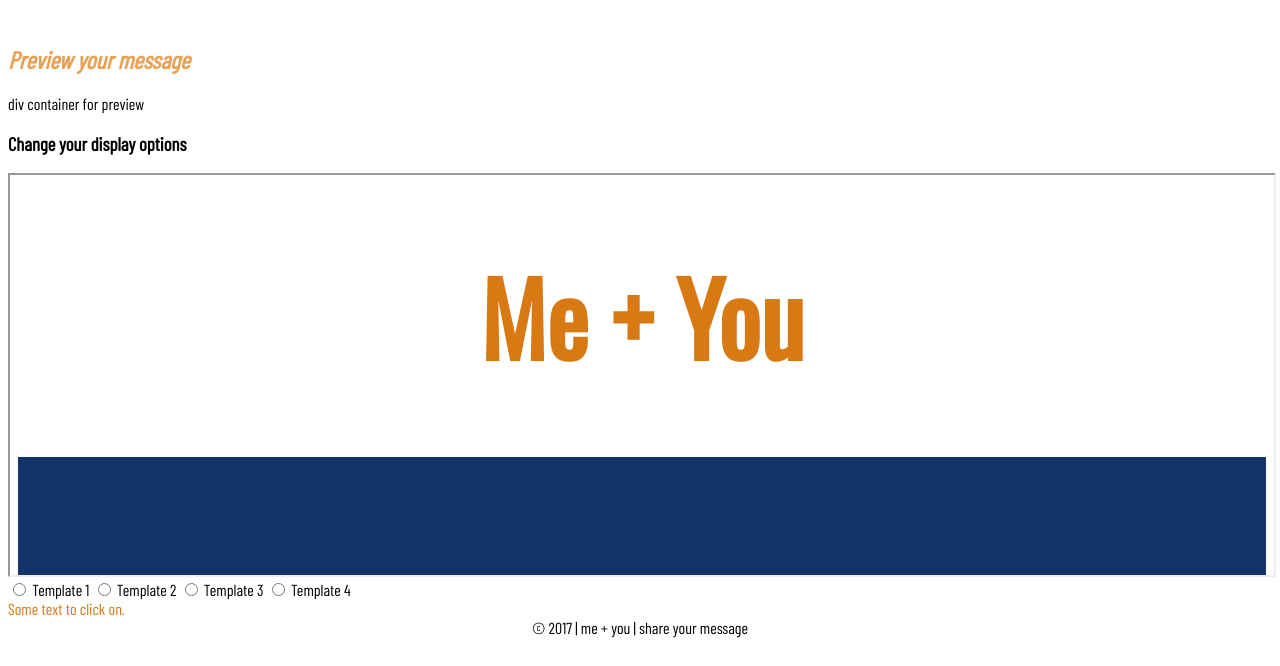
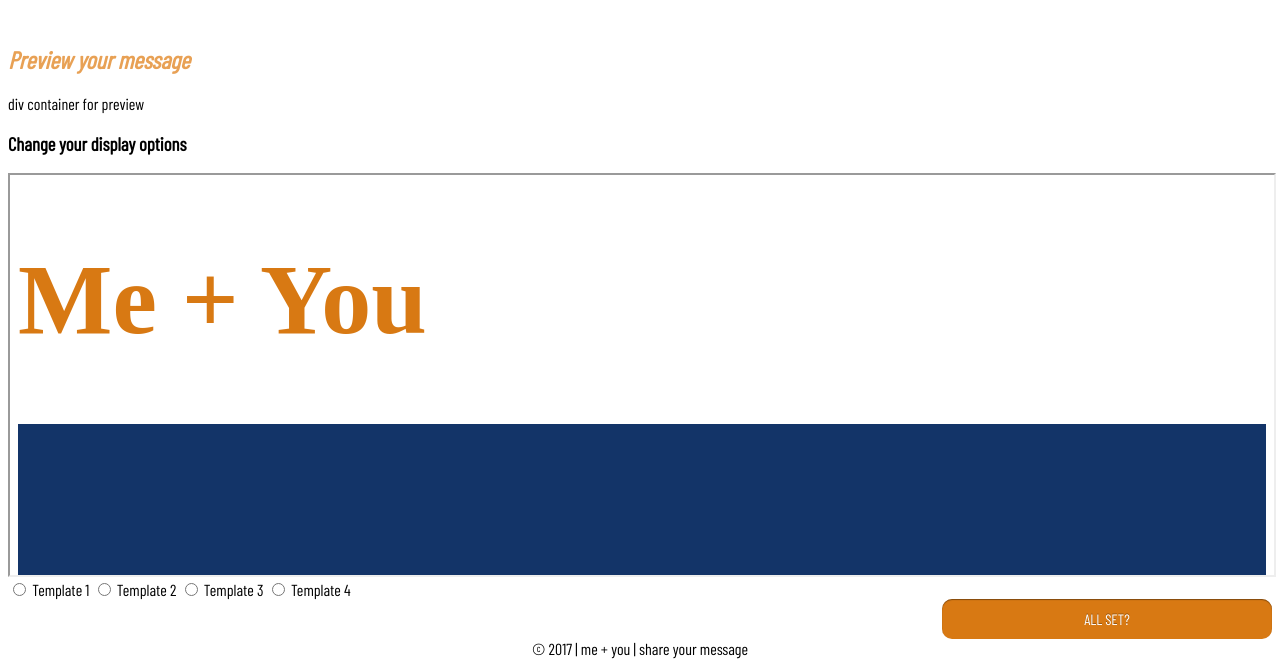
Before and after one commit to dwishnuff/301Final, a website: page public/preview.html in a window 1280 px wide. Shown: the part 237-903 px from the top of the page. Before the commit the page ends 882 px from the top, so only its background shows below. Drawn offline with nearby package versions, Linux system fonts and the light colour scheme; some packages are replaced by stand-ins of ours; no server answers; a script that the page names is missing; files whose address does not match are found by name.

Commit message:
html id tag is now working

```diff
--- a/public/preview.html
+++ b/public/preview.html
@@ -21,13 +21,13 @@
 <div> div container for preview </div>
 <h3> Change your display options </h3>
 
-<iframe id = "prettyPreview" src = "message.html">
+<iframe id = "prettyPreview" >
 
 
 </iframe>
 <br>
 <div class = "templates">
-<form = "pick-template">
+<form id= "pick-template">
   <input type="radio" name="template_picker" value="template1"> Template 1
   <input type="radio" name="template_picker" value="template2"> Template 2
   <input type="radio" name="template_picker" value="template3"> Template 3
@@ -35,11 +35,11 @@
 
 </form>
 </div>
-<!-- <form id= "goToMessage" action="message.html">
-    <input type="submit" class="buttonStyle" value="All set?">
+<form action="message.html">
+    <input id= "goToMessage" type="button" class="buttonStyle" value="All set?">
 </form>
- -->
-<a id="goToMessage" href="">Some text to click on.</a>
+
+<!-- <a id="goToMessage" href="">Some text to click on.</a> -->
 
 <footer> &copy; 2017  | me + you | share your message </footer>
 <script src="https://cdnjs.cloudflare.com/ajax/libs/clipboard.js/1.5.10/clipboard.min.js"></script> <!-- clipboard.js script -->
--- a/public/scripts/message.js
+++ b/public/scripts/message.js
@@ -1,5 +1,11 @@
 var messageLoad = function(callback) {
-  var greetingID=localStorage.getItem("greeting_id")
+  // var greetingID=localStorage.getItem("greeting_id")
+    var url = window.location.href;
+    const messageParts=url.split("?");
+    const queryParameters=messageParts[1].split("=");
+    const greetingID=queryParameters[1];
+
+
   $.get(`/meyou/${greetingID}`)
   .then(
     function(results) {
@@ -24,7 +30,5 @@ var messageLoad = function(callback) {
       $("#greetingDisplay").append(greetingContent);
 
     }
-
-
 )
 };
--- a/public/scripts/previewView.js
+++ b/public/scripts/previewView.js
@@ -1,7 +1,9 @@
 //JQUERY change for radio buttons on preview.HTML
 //think about using iframe html in order to change one aspect of your code.
 var greetingID=localStorage.getItem("greeting_id");
-$('#goToMessage').attr('href', `/message.html?id=${greetingID}`);
+$('#goToMessage').on('click', function() {window.location.href=`/message.html?id=${greetingID}`});
+
+$('#prettyPreview').attr('src', `/message.html?id=${greetingID}`);
 
 $('input[type=radio]').change(function(e) {
   console.log(e.target.value);
```
